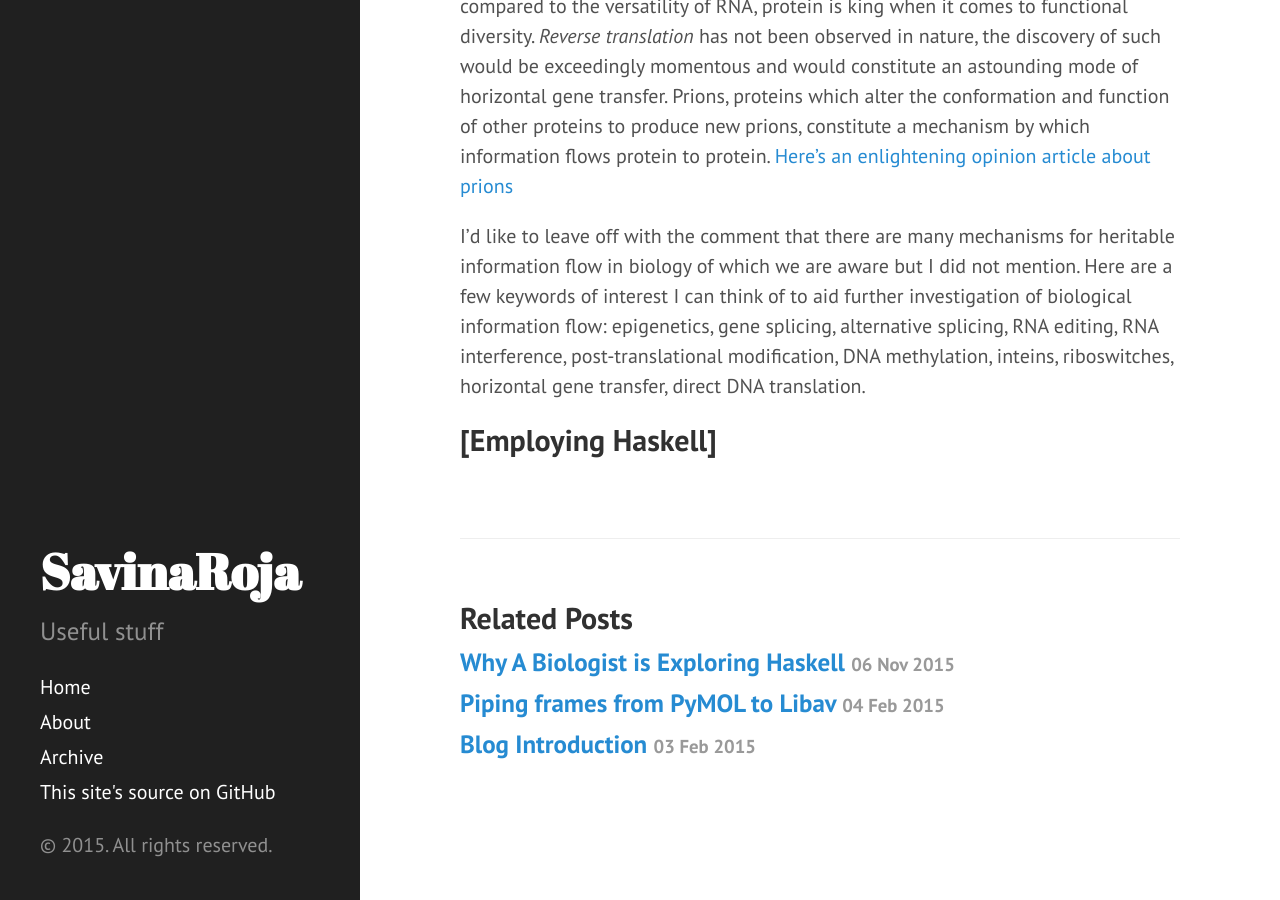
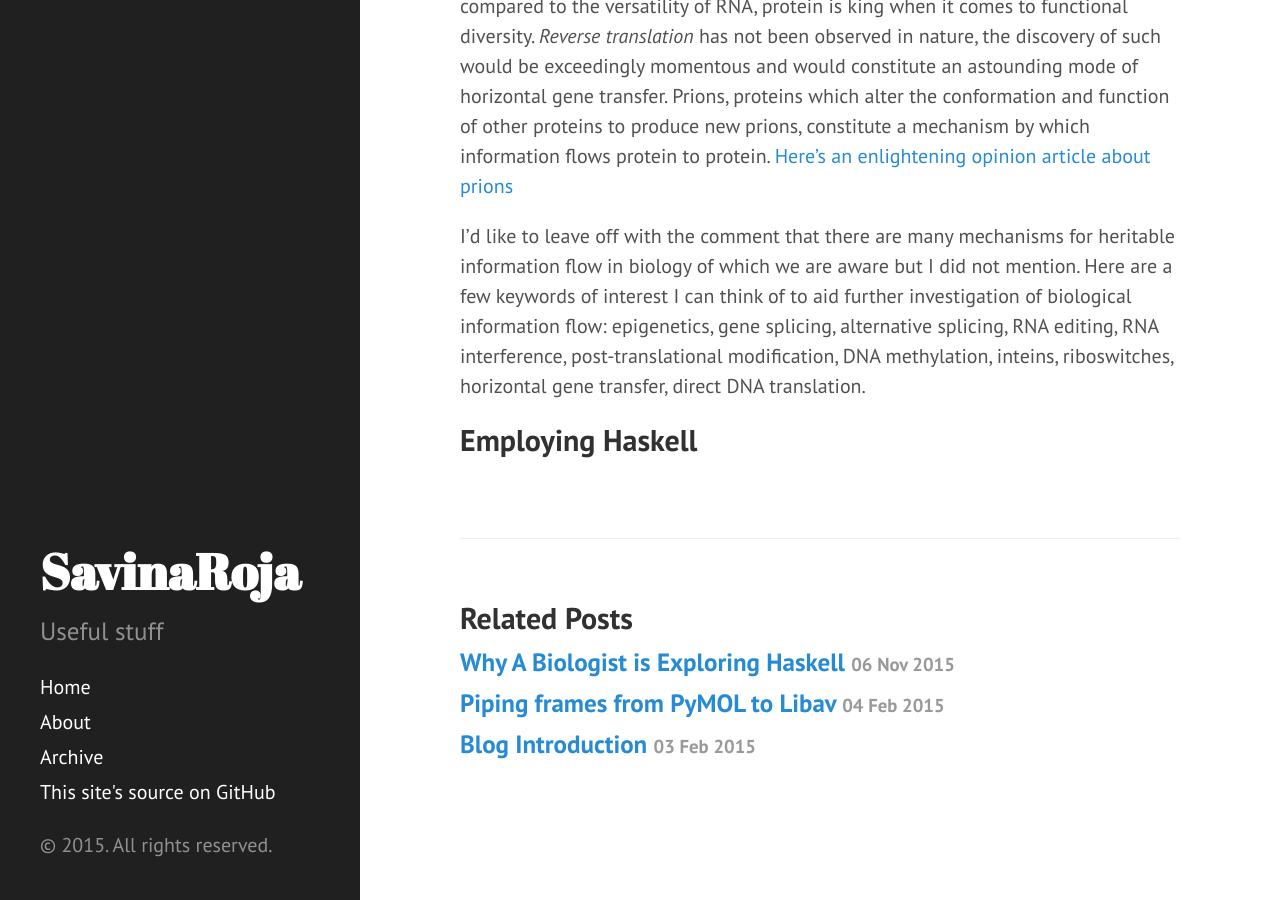
Before and after one commit to SavinaRoja/SavinaRoja.github.io, a Jekyll site: the page built from _posts/2015-11-17-haskell-meets-the-central-dogma.md, in a window 1280 px wide and 900 px high, scrolled down 1707 px. Built offline with Jekyll 4.4.1, drawn with Linux system fonts in a browser that asks for light colours; Markdown is read by kramdown in place of the engine named in the settings.

Commit message:
attempting fix of section link again

```diff
--- a/_posts/2015-11-17-haskell-meets-the-central-dogma.md
+++ b/_posts/2015-11-17-haskell-meets-the-central-dogma.md
@@ -7,7 +7,7 @@
 relating to the central dogma of molecular biology. I'll begin with a short
 introduction of the central dogma which you should feel free to skip if you are
 already quite familiar with it, it is there if you're new to the subject or want
-a quick refresher. [This will jump you past it.](Employing Haskell)
+a quick refresher. [This will jump you past it.](#Employing Haskell)
 
 ## What the "central dogma" is all about
 
@@ -68,4 +68,4 @@
 modification, DNA methylation, inteins, riboswitches, horizontal gene transfer,
 direct DNA translation.
 
-## [Employing Haskell]
+## Employing Haskell
```
